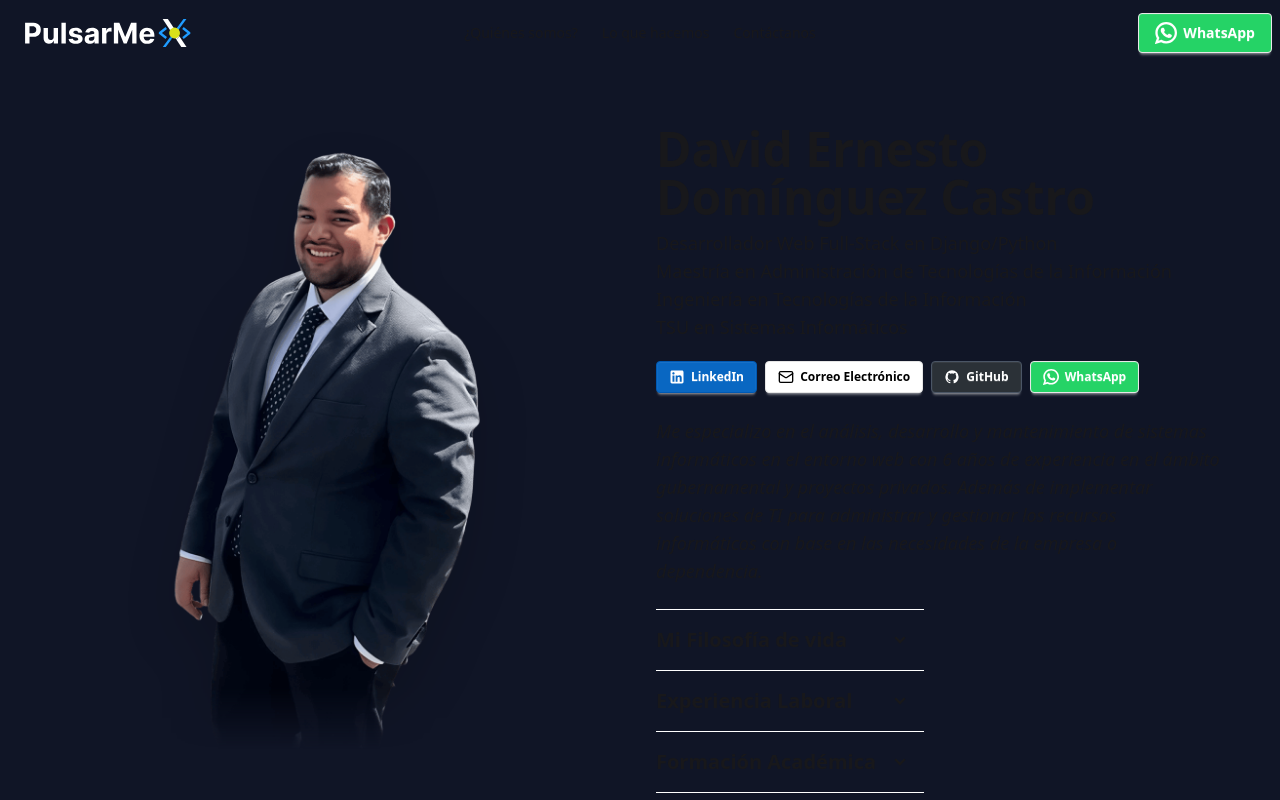
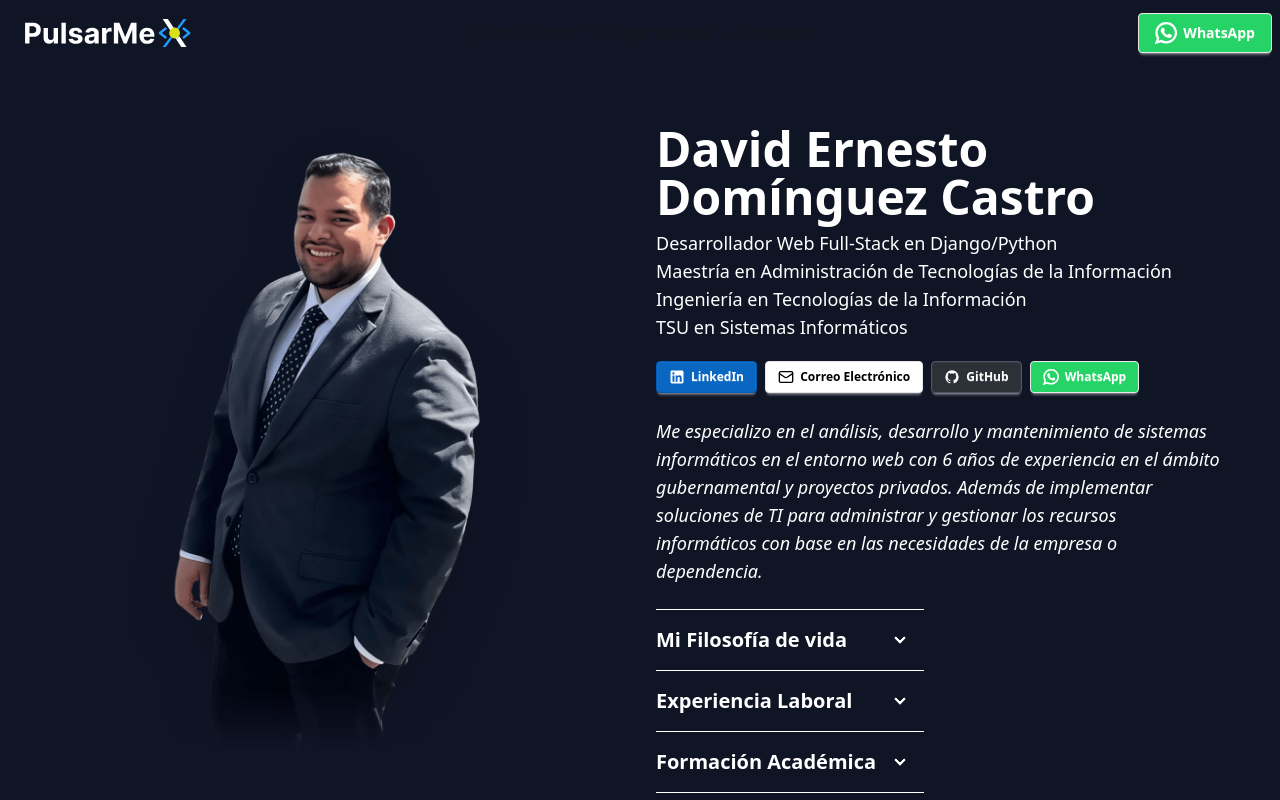
Before and after one commit to PulsarMex/pulsarmex_lp, an Astro site: page /dedc in a window 1280 px wide. Shown: the top 800 px of the page. Built offline with nearby package versions, Linux system fonts and the light colour scheme; Astro itself is replaced by a stand-in of ours.

Commit message:
color blanco a dedc page

```diff
--- a/src/pages/dedc.astro
+++ b/src/pages/dedc.astro
@@ -17,15 +17,15 @@ const image = "/dedc_og.png";
       />
     </div>
     <div class="p-10 md:p-0 lg:pr-10">
-      <h1 class="font-extrabold text-5xl">David Ernesto Domínguez Castro</h1>
-      <h3 class="text-lg mt-2">
+      <h1 class="font-extrabold text-5xl text-white">David Ernesto Domínguez Castro</h1>
+      <h3 class="text-lg mt-2 text-white">
         Desarrollador Web Full-Stack en Django/Python
       </h3>
-      <h3 class="text-lg">
+      <h3 class="text-lg text-white">
         Maestría en Administración de Tecnologías de la Información
       </h3>
-      <h3 class="text-lg">Ingeniería en Tecnologías de la Información</h3>
-      <h3 class="text-lg mb-3">TSU en Sistemas Informáticos</h3>
+      <h3 class="text-lg text-white">Ingeniería en Tecnologías de la Información</h3>
+      <h3 class="text-lg mb-3 text-white">TSU en Sistemas Informáticos</h3>
 
       <a
         href="https://www.linkedin.com/in/david-ernesto-dc-5a3330ab/"
@@ -119,14 +119,14 @@ const image = "/dedc_og.png";
           WhatsApp
         </a>
       </div>
-      <h3 class="text-lg mr-5 italic my-6">
+      <h3 class="text-lg mr-5 italic my-6 text-white">
         Me especializo en el análisis, desarrollo y mantenimiento de sistemas
         informáticos en el entorno web con 6 años de experiencia en el ámbito
         gubernamental y proyectos privados. Además de implementar soluciones de
         TI para administrar y gestionar los recursos informáticos con base en
         las necesidades de la empresa o dependencia.
       </h3>
-      <div class="join join-vertical">
+      <div class="join join-vertical text-white">
         <div
           tabindex="0"
           class="collapse collapse-arrow border-base-100 border border-x-0 rounded-none join-item"
@@ -281,7 +281,7 @@ const image = "/dedc_og.png";
       </div>
       <a
         href="/#projects"
-        class="btn btn-outline bg-black btn-xl mt-5 w-full sm:p15"
+        class="btn btn-outline bg-black btn-xl mt-5 w-full sm:p15 text-white"
         target="_blank"
       >
         Mira algo de lo que hago
```
